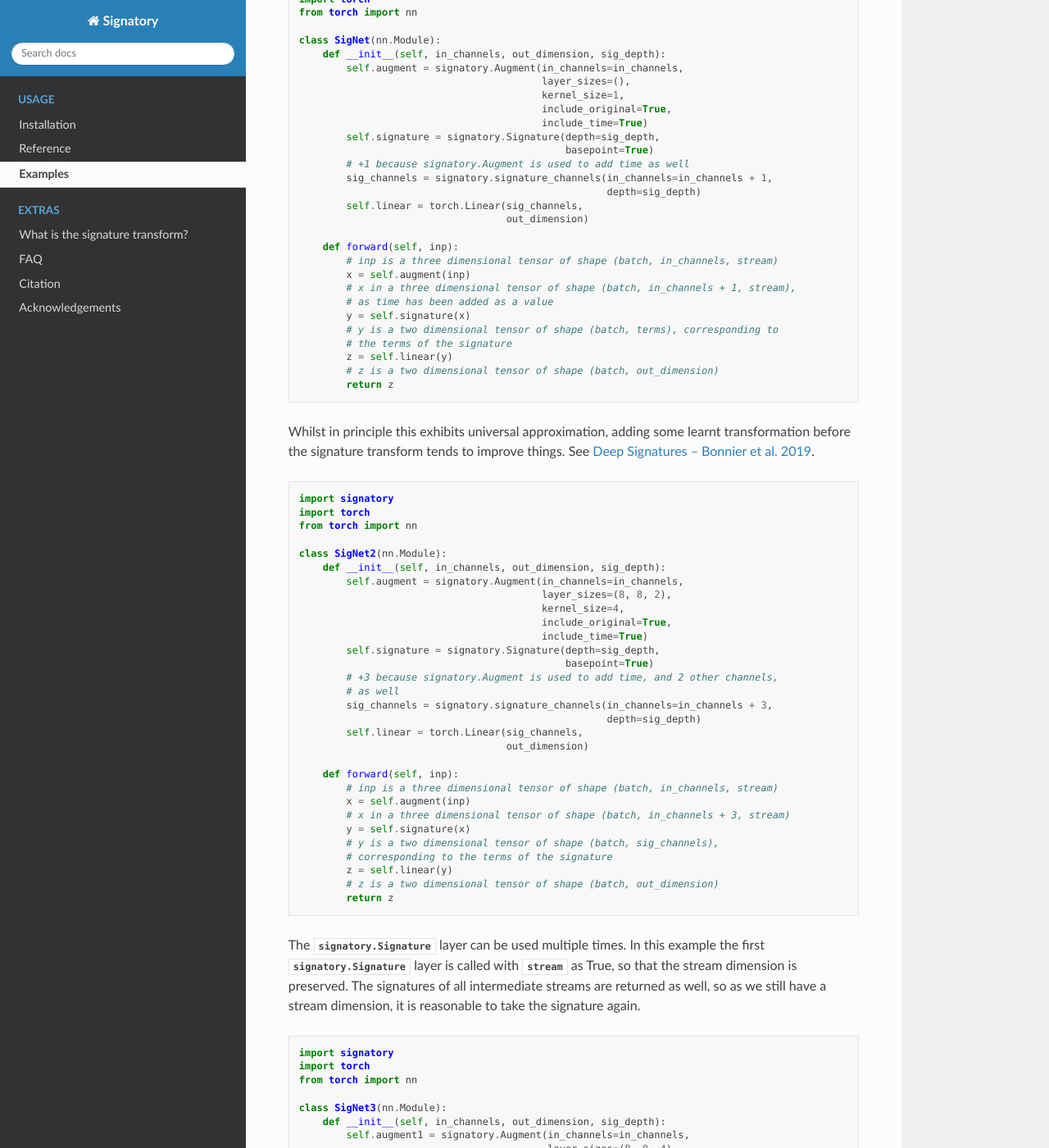
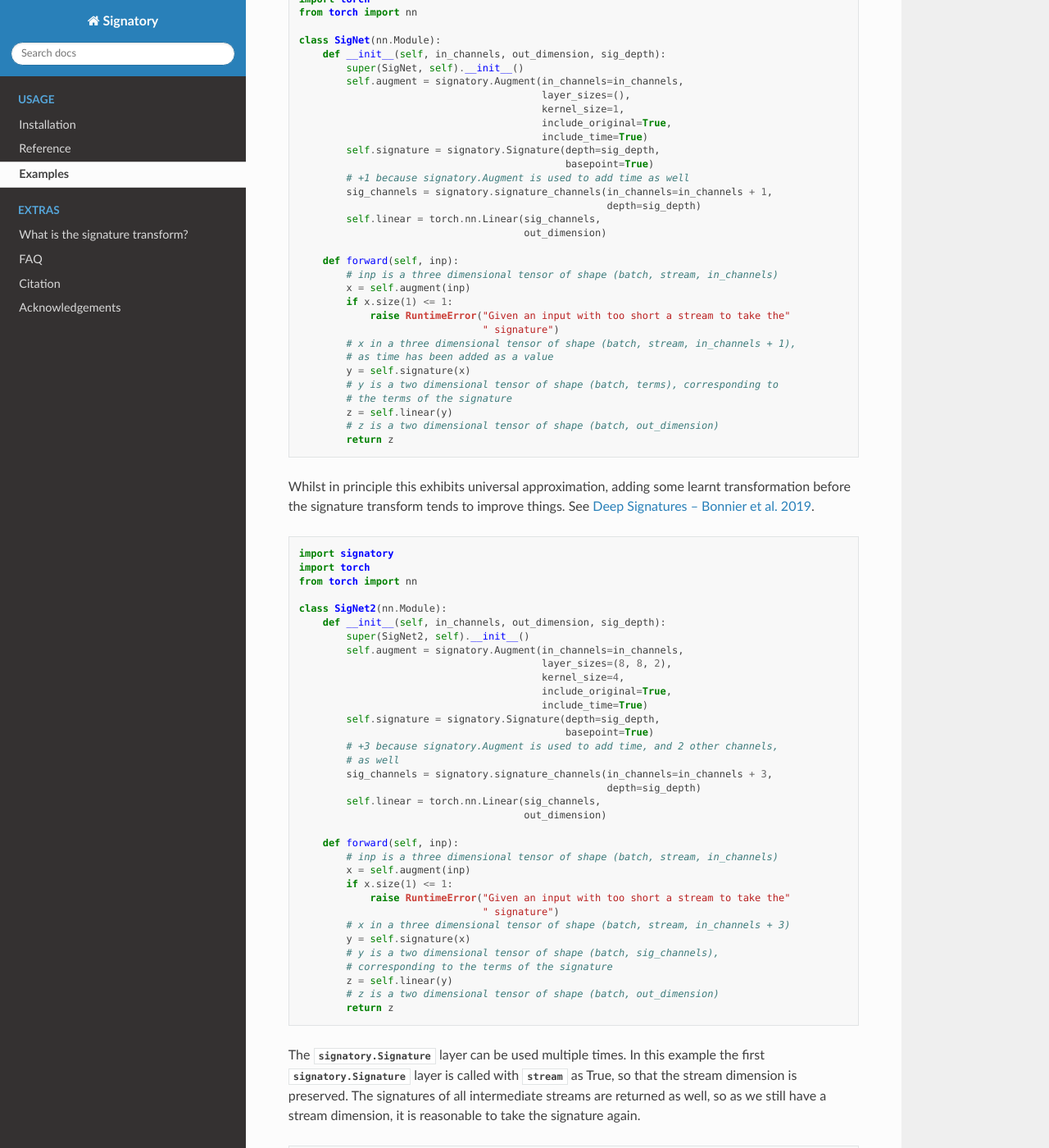
Before and after one commit to patrick-kidger/signatory, a Sphinx documentation site: the page built from docs/pages/examples.rst, in a window 1280 px wide and 1400 px high, scrolled down 247 px. Shown: the whole window at 82% size. Built offline with Sphinx 7.4.7 and the Read the Docs theme 2.0.0, drawn with Linux system fonts in a browser that asks for light colours; some of the changed text lies outside the part shown.

Commit message:
Version 0.2!
Updated to calculate the signature as it is usually defined: esesntially
all of the C++ code has been rewritten. Updated documentation etc. to
match.

```diff
--- a/docs/fragments/description.rst
+++ b/docs/fragments/description.rst
@@ -1 +1 @@
-High-performance signature computations in PyTorch, on both CPU and GPU, accelerated via C++ extensions, including backpropagation.
+High-performance computations of the signature transform for PyTorch, on both CPU and GPU, including backpropagation.
--- a/docs/pages/examples.rst
+++ b/docs/pages/examples.rst
@@ -12,6 +12,7 @@
 
     class SigNet(nn.Module):
         def __init__(self, in_channels, out_dimension, sig_depth):
+            super(SigNet, self).__init__()
             self.augment = signatory.Augment(in_channels=in_channels,
                                              layer_sizes=(),
                                              kernel_size=1,
@@ -22,13 +23,16 @@
             # +1 because signatory.Augment is used to add time as well
             sig_channels = signatory.signature_channels(in_channels=in_channels + 1,
                                                         depth=sig_depth)
-            self.linear = torch.Linear(sig_channels,
-                                       out_dimension)
+            self.linear = torch.nn.Linear(sig_channels,
+                                          out_dimension)
 
         def forward(self, inp):
-            # inp is a three dimensional tensor of shape (batch, in_channels, stream)
+            # inp is a three dimensional tensor of shape (batch, stream, in_channels)
             x = self.augment(inp)
-            # x in a three dimensional tensor of shape (batch, in_channels + 1, stream),
+            if x.size(1) <= 1:
+                raise RuntimeError("Given an input with too short a stream to take the"
+                                   " signature")
+            # x in a three dimensional tensor of shape (batch, stream, in_channels + 1),
             # as time has been added as a value
             y = self.signature(x)
             # y is a two dimensional tensor of shape (batch, terms), corresponding to
@@ -47,6 +51,7 @@
 
     class SigNet2(nn.Module):
         def __init__(self, in_channels, out_dimension, sig_depth):
+            super(SigNet2, self).__init__()
             self.augment = signatory.Augment(in_channels=in_channels,
                                              layer_sizes=(8, 8, 2),
                                              kernel_size=4,
@@ -58,13 +63,16 @@
             # as well
             sig_channels = signatory.signature_channels(in_channels=in_channels + 3,
                                                         depth=sig_depth)
-            self.linear = torch.Linear(sig_channels,
-                                       out_dimension)
+            self.linear = torch.nn.Linear(sig_channels,
+                                          out_dimension)
 
         def forward(self, inp):
-            # inp is a three dimensional tensor of shape (batch, in_channels, stream)
+            # inp is a three dimensional tensor of shape (batch, stream, in_channels)
             x = self.augment(inp)
-            # x in a three dimensional tensor of shape (batch, in_channels + 3, stream)
+            if x.size(1) <= 1:
+                raise RuntimeError("Given an input with too short a stream to take the"
+                                   " signature")
+            # x in a three dimensional tensor of shape (batch, stream, in_channels + 3)
             y = self.signature(x)
             # y is a two dimensional tensor of shape (batch, sig_channels),
             # corresponding to the terms of the signature
@@ -82,6 +90,7 @@
 
     class SigNet3(nn.Module):
         def __init__(self, in_channels, out_dimension, sig_depth):
+            super(SigNet3, self).__init__()
             self.augment1 = signatory.Augment(in_channels=in_channels,
                                               layer_sizes=(8, 8, 4),
                                               kernel_size=4,
@@ -107,16 +116,22 @@
             # 4 because that's the final layer size in self.augment2
             sig_channels2 = signatory.signature_channels(in_channels=4,
                                                          depth=sig_depth)
-            self.linear = torch.Linear(sig_channels2, out_dimension)
+            self.linear = torch.nn.Linear(sig_channels2, out_dimension)
 
         def forward(self, inp):
-            # inp is a three dimensional tensor of shape (batch, in_channels, stream)
+            # inp is a three dimensional tensor of shape (batch, stream, in_channels)
             a = self.augment1(inp)
-            # a in a three dimensional tensor of shape (batch, in_channels + 5, stream)
+            if a.size(1) <= 1:
+                raise RuntimeError("Given an input with too short a stream to take the"
+                                   " signature")
+            # a in a three dimensional tensor of shape (batch, stream, in_channels + 5)
             b = self.signature1(a)
-            # b is a three dimensional tensor of shape (batch, sig_channels1, stream)
+            # b is a three dimensional tensor of shape (batch, stream, sig_channels1)
             c = self.augment2(b)
-            # c is a three dimensional tensor of shape (batch, 4, steam)
+            if c.size(1) <= 1:
+                raise RuntimeError("Given an input with too short a stream to take the"
+                                   " signature")
+            # c is a three dimensional tensor of shape (batch, stream, 4)
             d = self.signature2(c)
             # d is a two dimensional tensor of shape (batch, sig_channels2)
             e = self.linear(d)
--- a/docs/pages/installation.rst
+++ b/docs/pages/installation.rst
@@ -20,3 +20,5 @@
     git clone https://github.com/patrick-kidger/signatory.git
     cd signatory
     pip install .
+
+Prebuilt wheels are not yet available - you'll have to have the relevant toolchain installed to compile C++. (If you're on Linux this is probably already the case.)
```
Also changed, not shown: README.rst (+5 -7 lines), docs/pages/faq.rst (+2 -6 lines), docs/pages/reference.rst (+4 -6 lines), 8 other files.
